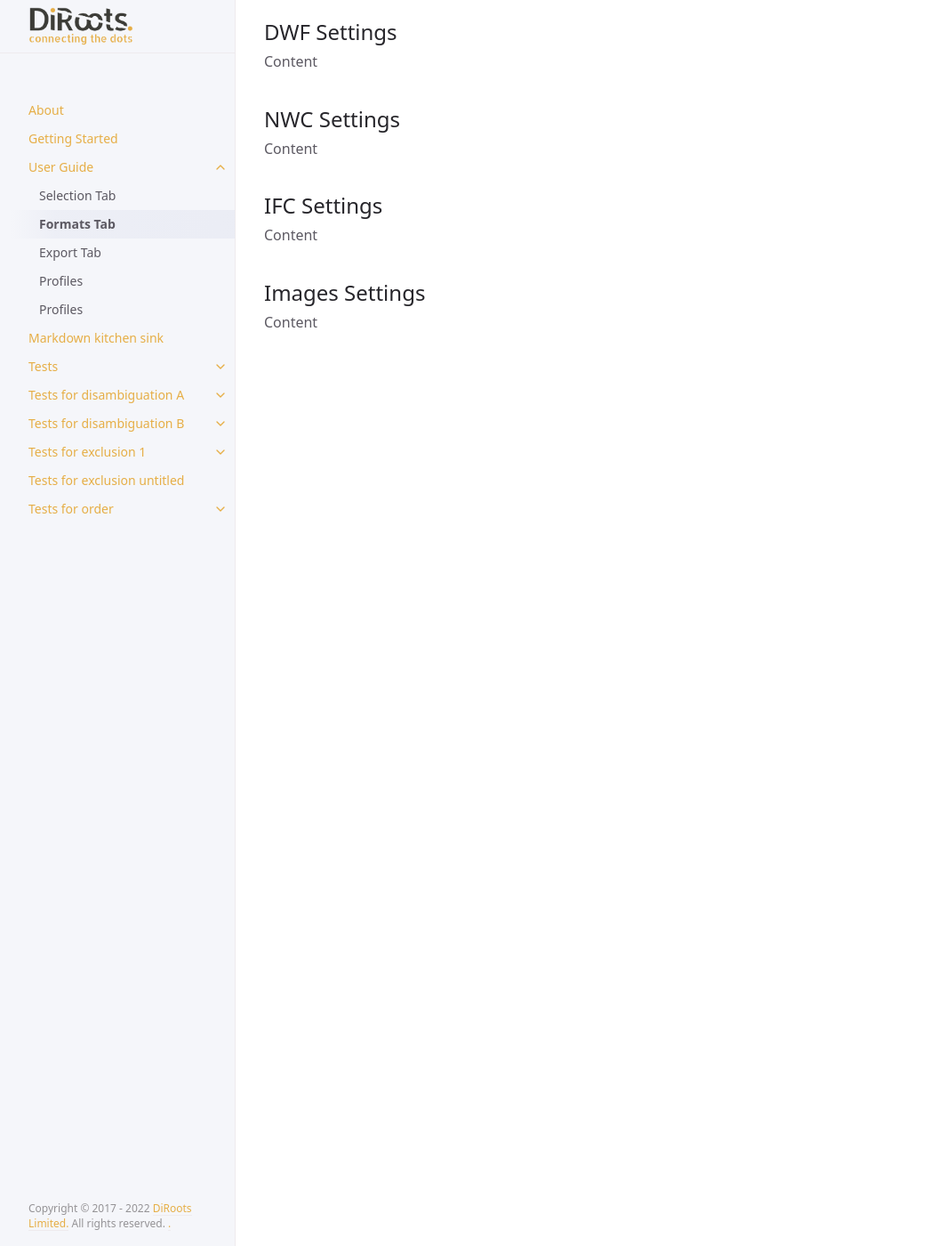
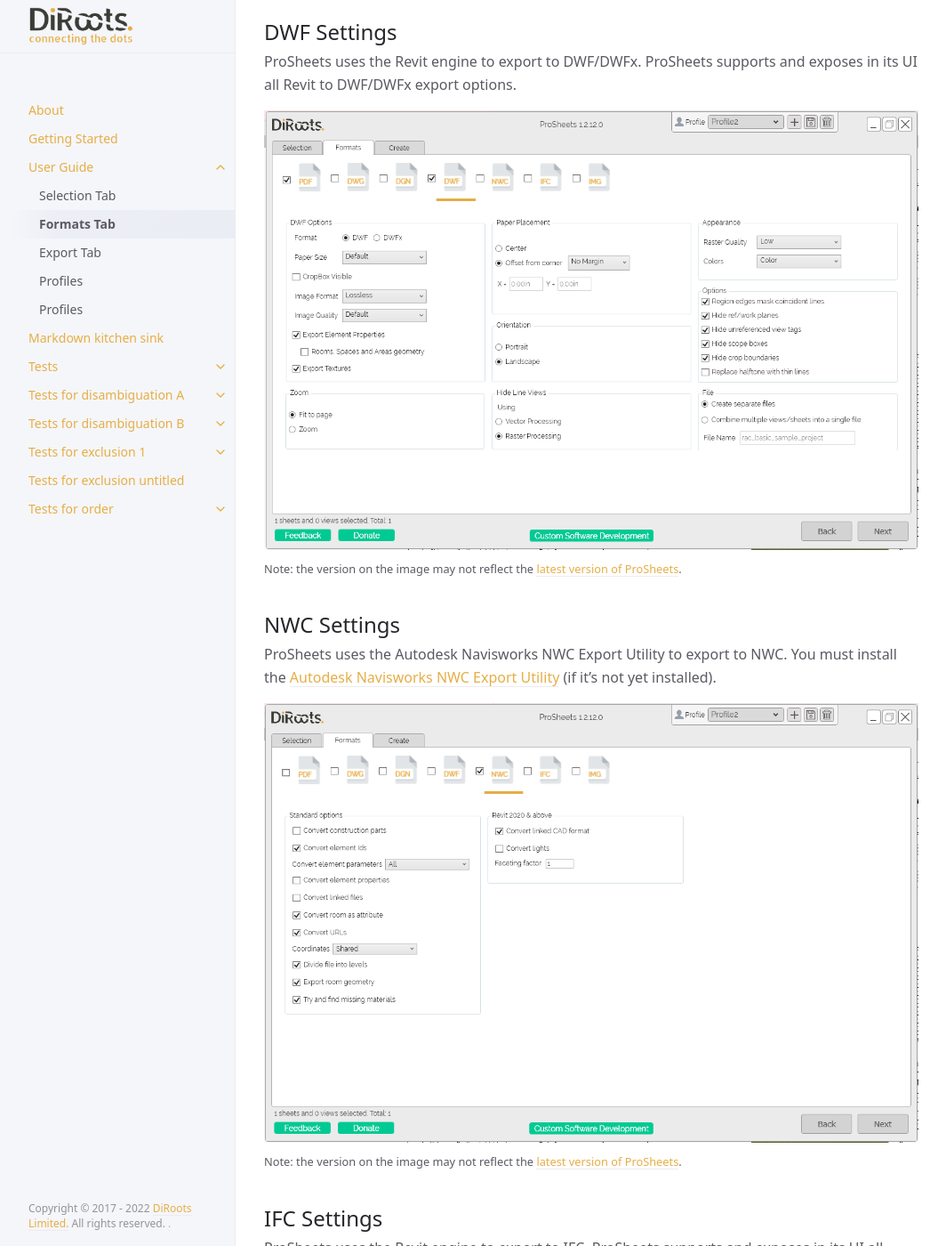
Before and after one commit to DiRoots-Limited/DiRoots.ProSheets.Releases, a Jekyll site: the page built from docs/ui-components/formats-tab.md, in a window 1280 px wide and 1400 px high, scrolled down 3750 px. Shown: the whole window at 89% size, without its empty margins (107-1171 px from the left). Built offline with Jekyll 4.4.1, drawn with Linux system fonts in a browser that asks for light colours; some of the changed text lies outside the part shown.

Commit message:
finish formats tab

```diff
--- a/docs/ui-components/formats-tab.md
+++ b/docs/ui-components/formats-tab.md
@@ -21,14 +21,14 @@ nav_order: 2
 ProSheets allows you to batch Export Sheets/Views to PDF, DWG, DGN, DWF, NWC, IFC, and IMG (JPEG, PNG, TIFF)
 
 ![ProSheets Selecting File Formats to export](../../assets/images/PS-PDF-settings.png)
-Note: the version on the image may not reflect the [latest version of ProSheets](https://diroots.com/revit-plugins/revit-to-pdf-dwg-dgn-dwf-nwc-ifc-and-images-with-prosheets/).
+<small>Note: the version on the image may not reflect the [latest version of ProSheets](https://diroots.com/revit-plugins/revit-to-pdf-dwg-dgn-dwf-nwc-ifc-and-images-with-prosheets/).</small>
 
 ## PDF Settings
 
 ProSheets uses the Revit engine and a custom instance of PDF24 printer (diroots.prosheets printer) to export to PDF. ProSheets supports all Revit to PDF options plus some additional handy features.
 
 ![ProSheets Revit PDF Settings](../../assets/images/PS-PDF-settings.png)
-Note: the version on the image may not reflect the [latest version of ProSheets](https://diroots.com/revit-plugins/revit-to-pdf-dwg-dgn-dwf-nwc-ifc-and-images-with-prosheets/).
+<small>Note: the version on the image may not reflect the [latest version of ProSheets](https://diroots.com/revit-plugins/revit-to-pdf-dwg-dgn-dwf-nwc-ifc-and-images-with-prosheets/).</small>
 
 Supported settings:
 - **all PDF Revit settings** (paper placement, oritantion, zoom, vector and raster processing, etc.)
@@ -45,11 +45,11 @@ Supported settings:
 ProSheets uses the Revit engine to export to DWG. All the DWG settings will be read from the DWG export setups created in Revit.
 
 Steps:
-1. In Revit UI go to File -> Export -> DWG and create a new DWG/DWF export setup as per your requirements (if you don't know how to create/modify a DWG/DWF setup, read this [article](https://knowledge.autodesk.com/support/revit/learn-explore/caas/CloudHelp/cloudhelp/2019/ENU/Revit-DocumentPresent/files/GUID-E8443B4B-D55B-4630-BEE3-D2D8628CA17B-htm.html))
+1. In Revit UI go to File -> Export -> DWG and create a new DWG/DXF export setup as per your requirements (if you don't know how to create/modify a DWG/DXF setup, read this [article](https://knowledge.autodesk.com/support/revit/learn-explore/caas/CloudHelp/cloudhelp/2019/ENU/Revit-DocumentPresent/files/GUID-E8443B4B-D55B-4630-BEE3-D2D8628CA17B-htm.html))
 2. Use the dropdown to switch between the existing DWG setups. If you created the setup with ProSheets opened, you may need to close and reopen it to see the new setup in the list.
 
 ![ProSheets Revit DWG Export Settings](../../assets/images/GIFs/FileFormats/DWG-export-settings.gif)
-Note: the version on the image may not reflect the [latest version of ProSheets](https://diroots.com/revit-plugins/revit-to-pdf-dwg-dgn-dwf-nwc-ifc-and-images-with-prosheets/).
+<small>Note: the version on the image may not reflect the [latest version of ProSheets](https://diroots.com/revit-plugins/revit-to-pdf-dwg-dgn-dwf-nwc-ifc-and-images-with-prosheets/).</small>
 
 
 ## DGN Settings
@@ -61,21 +61,33 @@ Steps:
 2. Use the dropdown to switch between the existing DGN setups. If you created the setup with ProSheets opened, you may need to close and reopen it to see the new setup in the list.
 
 ![ProSheets Revit DGN Export Settings](../../assets/images/GIFs/FileFormats/DWG-export-settings.gif)
-Note: the version on the image may not reflect the [latest version of ProSheets](https://diroots.com/revit-plugins/revit-to-pdf-dwg-dgn-dwf-nwc-ifc-and-images-with-prosheets/).
+<small>Note: the version on the image may not reflect the [latest version of ProSheets](https://diroots.com/revit-plugins/revit-to-pdf-dwg-dgn-dwf-nwc-ifc-and-images-with-prosheets/).</small>
 
 
 ## DWF Settings
 
-Content
+ProSheets uses the Revit engine to export to DWF/DWFx. ProSheets supports and exposes in its UI all Revit to DWF/DWFx export options.
+
+![ProSheets Revit DWF/DWFx Settings](../../assets/images/PS-DWF-DWFx-settings.png)
+<small>Note: the version on the image may not reflect the [latest version of ProSheets](https://diroots.com/revit-plugins/revit-to-pdf-dwg-dgn-dwf-nwc-ifc-and-images-with-prosheets/).</small>
 
 ## NWC Settings
 
-Content
+ProSheets uses the Autodesk Navisworks NWC Export Utility to export to NWC. You must install the [Autodesk Navisworks NWC Export Utility](https://www.autodesk.com/products/navisworks/3d-viewers) (if it's not yet installed).
+
+![ProSheets Revit NWC Settings](../../assets/images/PS-NWC-settings.png)
+<small>Note: the version on the image may not reflect the [latest version of ProSheets](https://diroots.com/revit-plugins/revit-to-pdf-dwg-dgn-dwf-nwc-ifc-and-images-with-prosheets/).</small>
 
 ## IFC Settings
 
-Content
+ProSheets uses the Revit engine to export to IFC. ProSheets supports and exposes in its UI all Revit to IFC export options.
 
-## Images Settings
+![ProSheets Revit IFC Settings](../../assets/images/PS-IFC-settings.png)
+<small>Note: the version on the image may not reflect the [latest version of ProSheets](https://diroots.com/revit-plugins/revit-to-pdf-dwg-dgn-dwf-nwc-ifc-and-images-with-prosheets/).</small>
 
-Content
+## Images and HTML Settings
+
+ProSheets uses the Revit engine to export to Images and HTML. ProSheets supports and exposes in its UI all Revit to Images and HTML export options.
+
+![ProSheets Revit Images and HTML Settings](../../assets/images/PS-Images-HTML-settings.png)
+<small>Note: the version on the image may not reflect the [latest version of ProSheets](https://diroots.com/revit-plugins/revit-to-pdf-dwg-dgn-dwf-nwc-ifc-and-images-with-prosheets/).</small>
```
Also changed, not shown: assets/images/PS-DWF-DWFx-settings.png (added), assets/images/PS-IFC-settings.png (added), assets/images/PS-Images-HTML-settings.png (added), assets/images/PS-NWC-settings.png (added).
